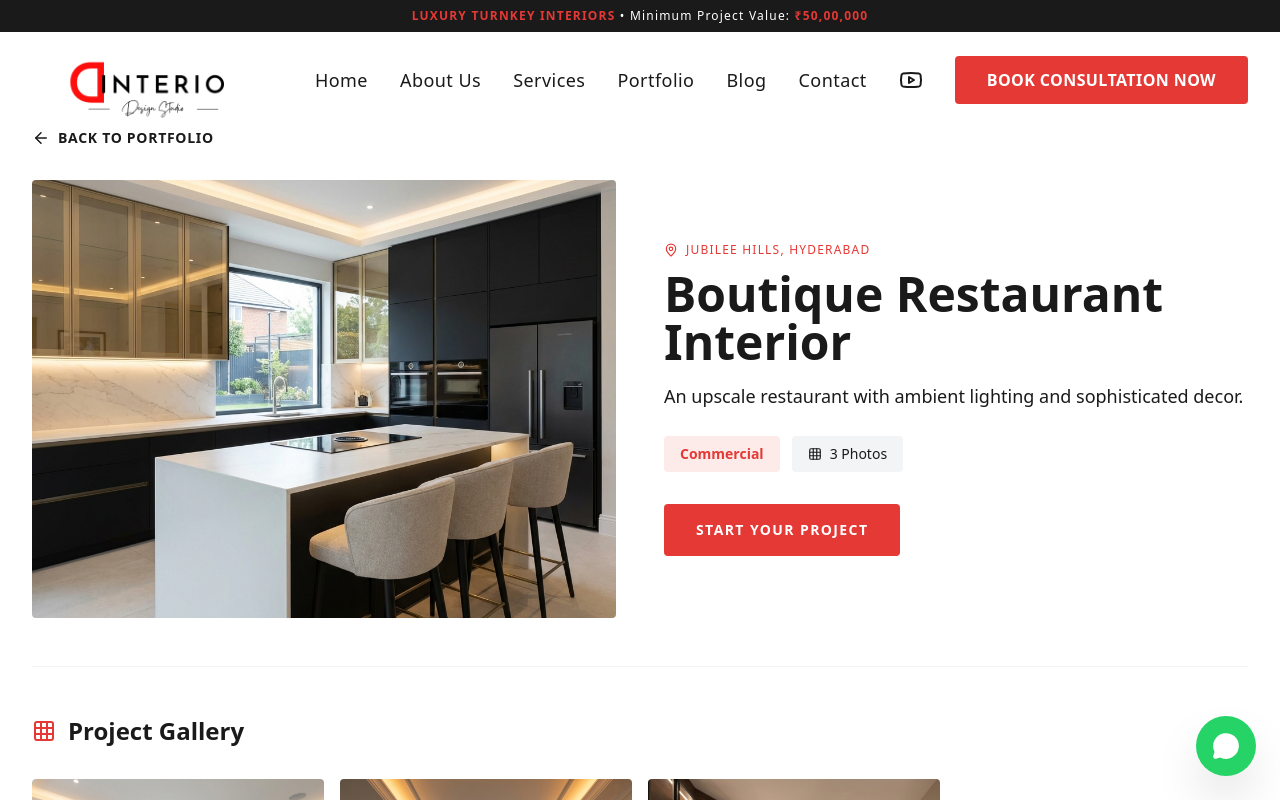
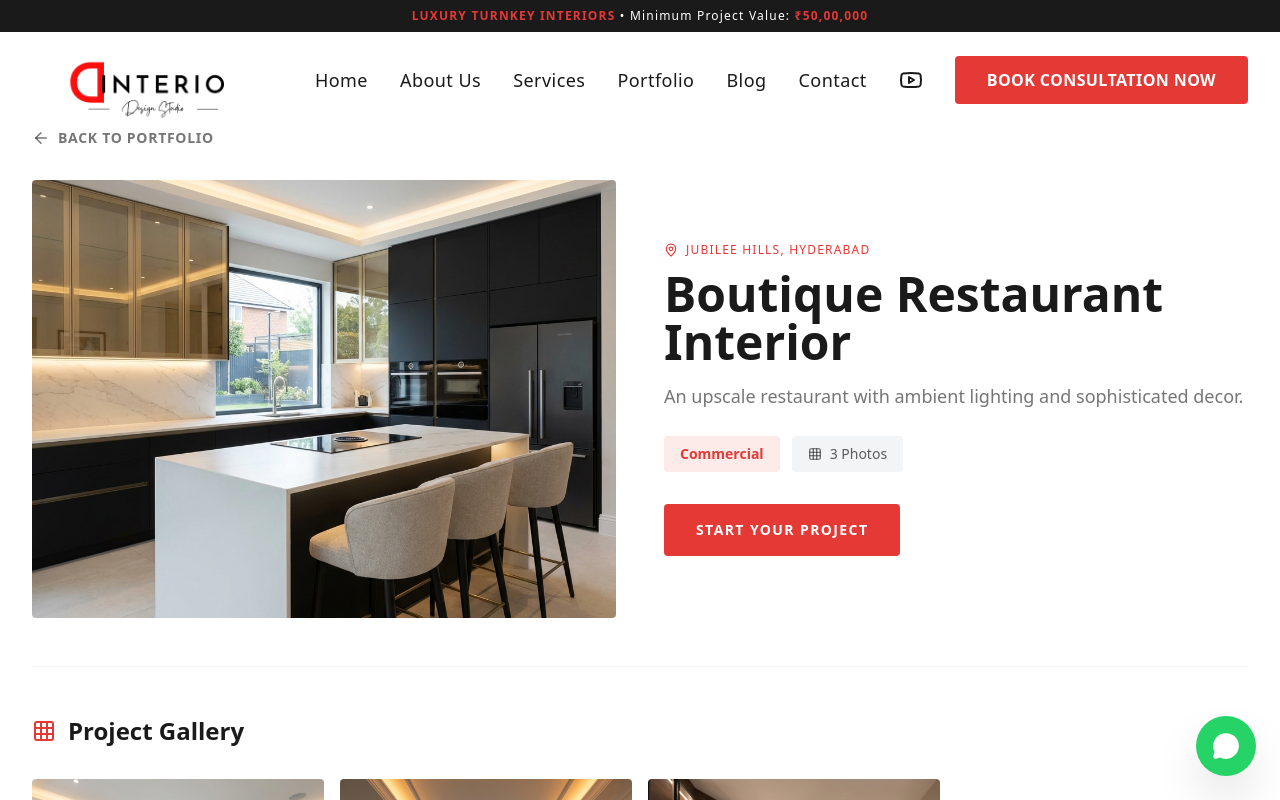
Before and after one commit to ivamsiyakasiri/dinterio-website, a Next.js app: page /portfolio/boutique-restaurant-interior in a window 1280 px wide. Shown: the top 800 px of the page. Built offline with nearby package versions, Linux system fonts and the light colour scheme.

Commit message:
Fix Dark Mode visibility in individual project and blog detail pages

```diff
--- a/src/app/blog/[slug]/page.tsx
+++ b/src/app/blog/[slug]/page.tsx
@@ -43,7 +43,7 @@ export default function BlogPost() {
                 </Link>
 
                 <header className="mb-12">
-                    <div className="flex items-center gap-6 text-foreground/40 text-xs uppercase tracking-[0.2em] mb-6">
+                    <div className="flex items-center gap-6 text-dark/40 text-xs uppercase tracking-[0.2em] mb-6">
                         <span className="flex items-center gap-2"><User size={14} /> {post.author}</span>
                         <span className="flex items-center gap-2"><Clock size={14} /> {post.date}</span>
                         {post.status === "pending" && <span className="text-yellow-600 bg-yellow-50 px-2 py-0.5 rounded-sm">Pending Review</span>}
@@ -57,7 +57,7 @@ export default function BlogPost() {
                     <img src={post.image} alt={post.title} className="w-full h-full object-cover" />
                 </div>
 
-                <article className="prose prose-lg max-w-none text-foreground/70 leading-relaxed font-light space-y-8 mb-16">
+                <article className="prose prose-lg max-w-none text-dark/70 leading-relaxed font-light space-y-8 mb-16">
                     <div
                         className="blog-content"
                         dangerouslySetInnerHTML={{ __html: post.content.replace(/\n/g, "<br/>") }}
--- a/src/app/portfolio/[slug]/page.tsx
+++ b/src/app/portfolio/[slug]/page.tsx
@@ -42,7 +42,7 @@ export default function ProjectDetailPage() {
                 {/* Back Link */}
                 <Link
                     href="/portfolio"
-                    className="inline-flex items-center gap-2 text-foreground/60 hover:text-gold font-bold text-sm tracking-wider mb-8 transition-colors"
+                    className="inline-flex items-center gap-2 text-dark/60 hover:text-gold font-bold text-sm tracking-wider mb-8 transition-colors"
                 >
                     <ArrowLeft size={18} /> BACK TO PORTFOLIO
                 </Link>
@@ -66,14 +66,14 @@ export default function ProjectDetailPage() {
                         <h1 className="text-3xl md:text-4xl lg:text-5xl font-serif font-bold text-dark mb-4">
                             {project.name}
                         </h1>
-                        <p className="text-foreground/60 text-base md:text-lg leading-relaxed mb-6">
+                        <p className="text-dark/60 text-base md:text-lg leading-relaxed mb-6">
                             {project.description}
                         </p>
                         <div className="flex flex-wrap gap-3 mb-8">
                             <span className="px-4 py-2 bg-gold/10 text-gold text-sm font-bold rounded-sm">
                                 {project.category}
                             </span>
-                            <span className="px-4 py-2 bg-gray-100 text-foreground/70 text-sm font-medium rounded-sm flex items-center gap-2">
+                            <span className="px-4 py-2 bg-gray-100 text-dark/70 text-sm font-medium rounded-sm flex items-center gap-2">
                                 <Grid3X3 size={14} /> {project.images.length} Photos
                             </span>
                         </div>
```
